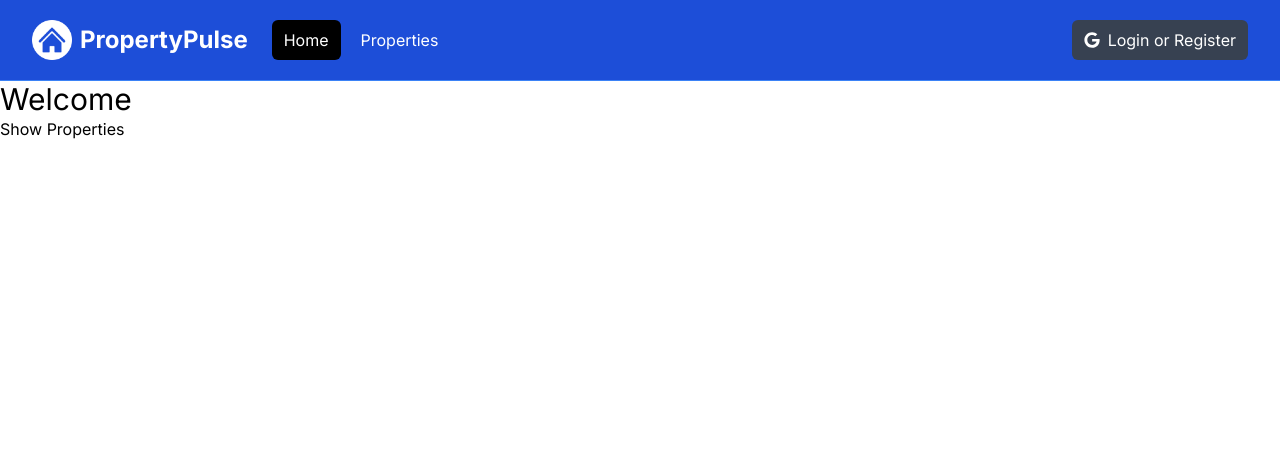
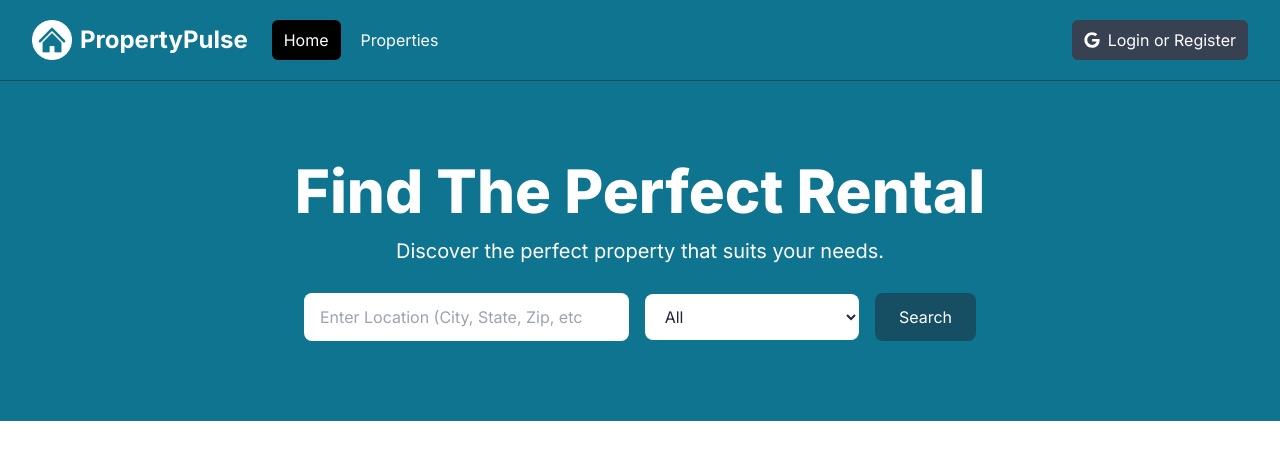
Before and after one commit to PieMenard/next-rent, a Next.js app: page / in a window 1280 px wide. Shown: the top 460 px of the page. Built offline with nearby package versions, Linux system fonts and the light colour scheme.

Commit message:
add hero component

```diff
--- a/src/app/page.tsx
+++ b/src/app/page.tsx
@@ -1,10 +1,9 @@
-import Link from 'next/link';
+import Hero from '@/components/Hero';
 
 export default function Home() {
   return (
-    <div>
-      <h1 className="text-3xl">Welcome</h1>
-      <Link href="/properties">Show Properties</Link>
-    </div>
+    <>
+      <Hero />
+    </>
   );
 }
--- /dev/null
+++ b/src/components/Hero.tsx
@@ -0,0 +1,56 @@
+const Hero = () => {
+  return (
+    <section className="bg-cyan-700 py-20 mb-4">
+      <div className="max-w-7xl mx-auto px-4 sm:px-6 lg:px-8 flex flex-col items-center">
+        <div className="text-center">
+          <h1 className="text-4xl font-extrabold text-white sm:text-5xl md:text-6xl">
+            Find The Perfect Rental
+          </h1>
+          <p className="my-4 text-xl text-white">
+            Discover the perfect property that suits your needs.
+          </p>
+        </div>
+        <form className="mt-3 mx-auto max-w-2xl w-full flex flex-col md:flex-row items-center">
+          <div className="w-full md:w-3/5 md:pr-2 mb-4 md:mb-0">
+            <label htmlFor="location" className="sr-only">
+              Location
+            </label>
+            <input
+              type="text"
+              id="location"
+              placeholder="Enter Location (City, State, Zip, etc"
+              className="w-full px-4 py-3 rounded-lg bg-white text-gray-800 focus:outline-none focus:ring focus:ring-cyan-600"
+            />
+          </div>
+          <div className="w-full md:w-2/5 md:pl-2">
+            <label htmlFor="property-type" className="sr-only">
+              Property Type
+            </label>
+            <select
+              id="property-type"
+              className="w-full px-4 py-3 rounded-lg bg-white text-gray-800 focus:outline-none focus:ring focus:ring-cyan-600"
+            >
+              <option value="All">All</option>
+              <option value="Apartment">Apartment</option>
+              <option value="Studio">Studio</option>
+              <option value="Condo">Condo</option>
+              <option value="House">House</option>
+              <option value="Cabin Or Cottage">Cabin or Cottage</option>
+              <option value="Loft">Loft</option>
+              <option value="Room">Room</option>
+              <option value="Other">Other</option>
+            </select>
+          </div>
+          <button
+            type="submit"
+            className="md:ml-4 mt-4 md:mt-0 w-full md:w-auto px-6 py-3 rounded-lg bg-cyan-900 text-white hover:bg-cyan-800 focus:outline-none focus:ring focus:ring-blue-500"
+          >
+            Search
+          </button>
+        </form>
+      </div>
+    </section>
+  );
+};
+
+export default Hero;
--- a/src/components/NavBar.tsx
+++ b/src/components/NavBar.tsx
@@ -15,7 +15,7 @@
   const pathname = usePathname();
 
   return (
-    <nav className="bg-blue-700 border-b border-blue-500">
+    <nav className="bg-cyan-700 border-b border-cyan-900">
       <div className="mx-auto max-w-7xl px-2 sm:px-6 lg:px-8">
         <div className="relative flex h-20 items-center justify-between">
           <div className="absolute inset-y-0 left-0 flex items-center md:hidden">
```
